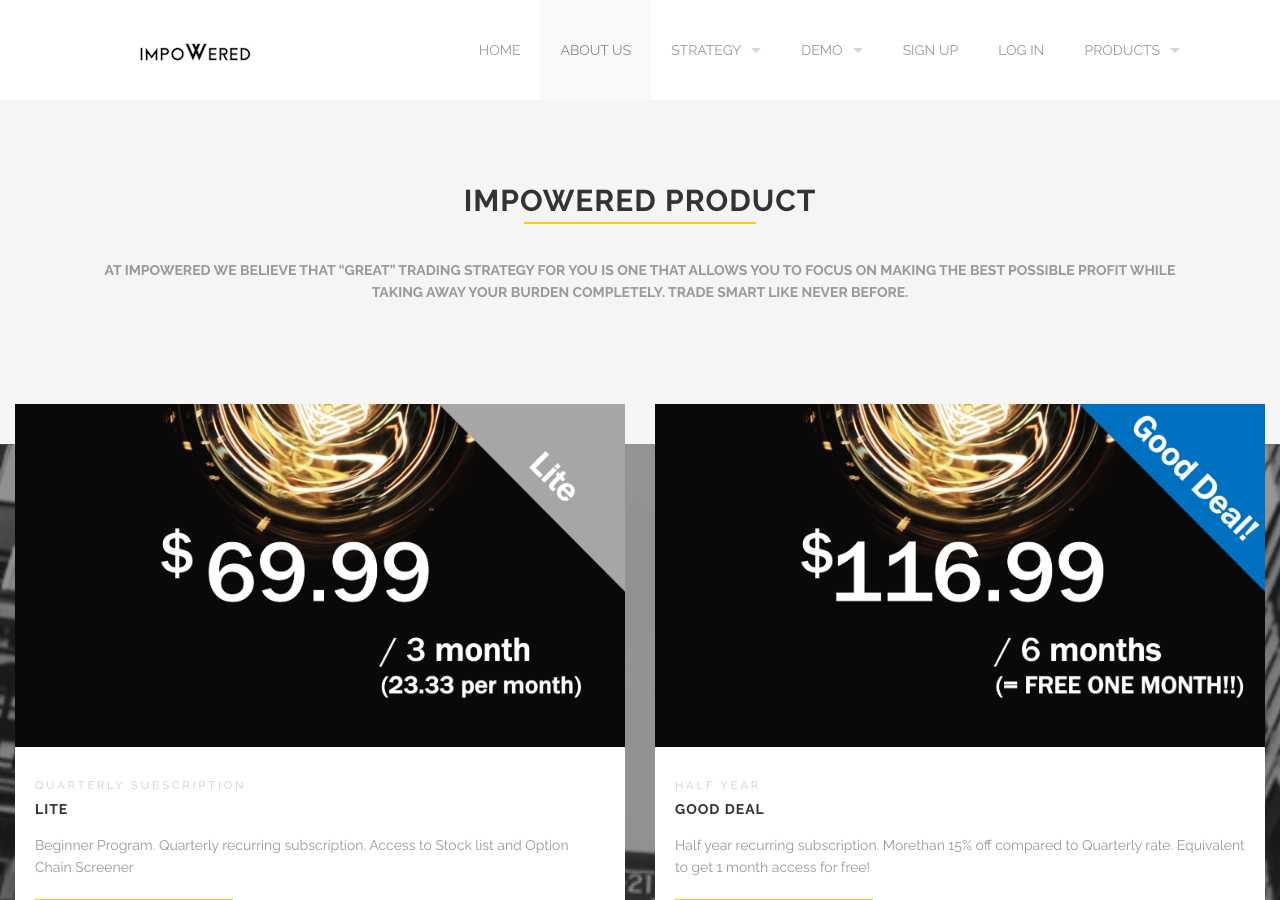
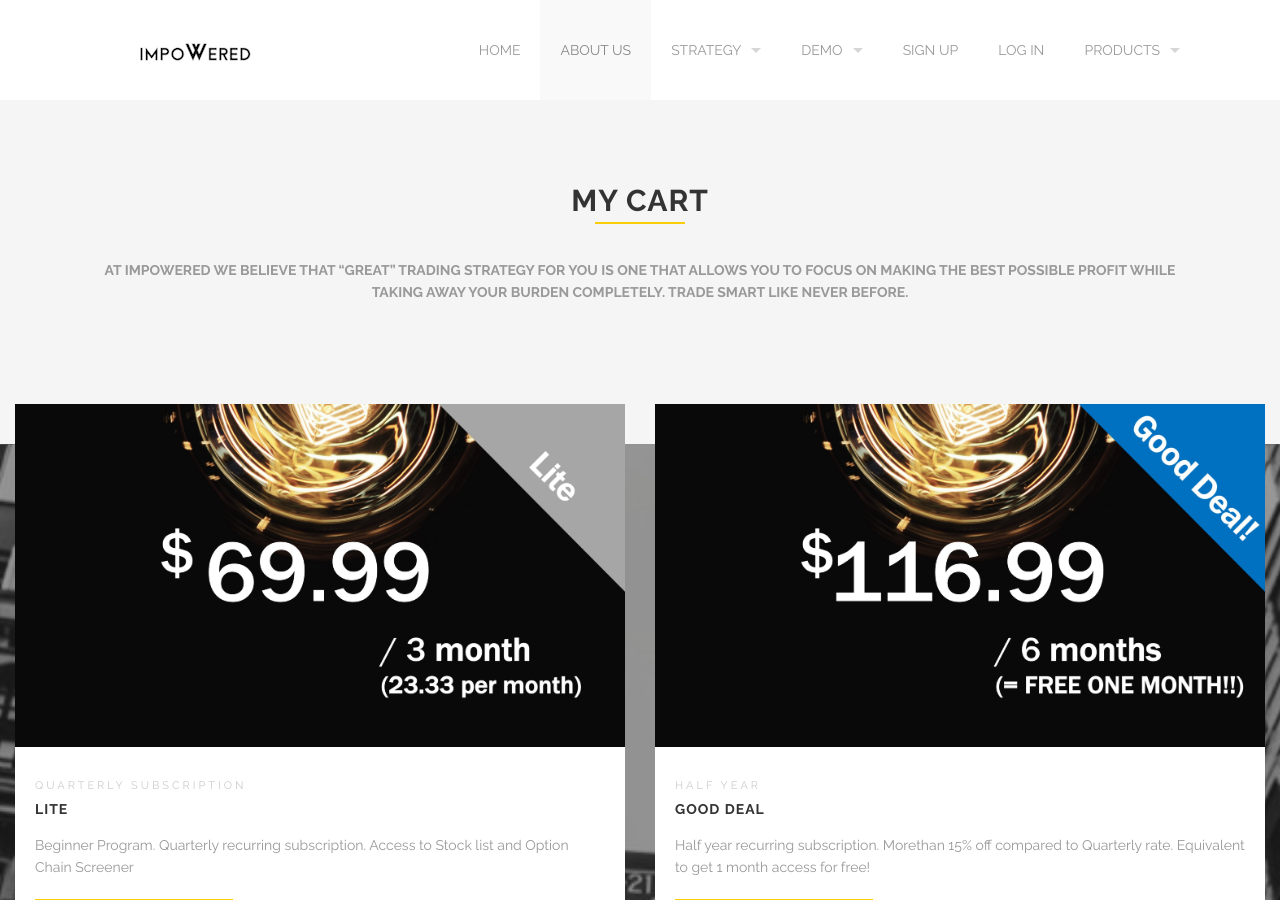
Before and after one commit to impoweredcapital/investmentplatform, a Jekyll site: the page built from cart.html, in a window 1280 px wide and 900 px high. Built offline with Jekyll 4.4.1, drawn with Linux system fonts in a browser that asks for light colours.

Commit message:
Update cart.html

```diff
--- a/cart.html
+++ b/cart.html
@@ -24,7 +24,7 @@ testimonials:
 <div class='full' style='background: #f5f5f5'>
   <div class='row'>
     <div class='large-12 columns'>
-      {% include section-header.html title="IMPOWERED PRODUCT" %}
+      {% include section-header.html title="MY CART" %}
       <div class='spacing'></div>
       <p class='centered-text'>
         <b> AT IMPOWERED WE BELIEVE THAT “GREAT” TRADING STRATEGY FOR YOU IS ONE THAT ALLOWS YOU TO FOCUS ON MAKING THE BEST POSSIBLE PROFIT WHILE TAKING AWAY YOUR BURDEN COMPLETELY. TRADE SMART LIKE NEVER BEFORE. </b>
```
